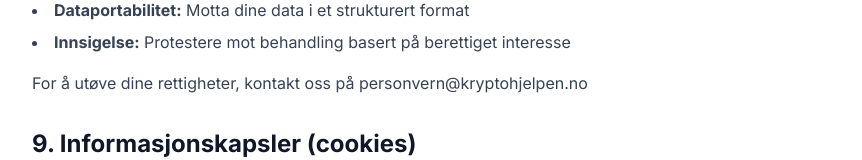
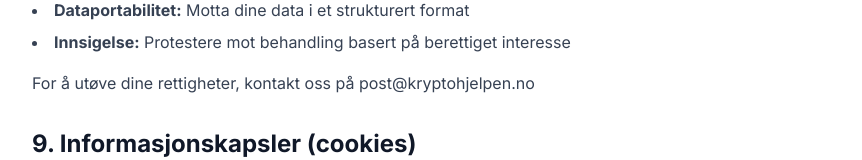
Before and after one commit to aiagenten/Kryptohjelpen, a Next.js app: page /personvern in a window 1280 px wide. Shown: the part 2218-2378 px from the top of the page, without its empty margins (208-1070 px from the left). Built offline with nearby package versions, Linux system fonts and the light colour scheme; no server answers.

Commit message:
Update all emails to post@kryptohjelpen.no

```diff
--- a/src/app/api/contact/route.ts
+++ b/src/app/api/contact/route.ts
@@ -34,7 +34,7 @@ export async function POST(request: NextRequest) {
       try {
         await resend.emails.send({
           from: 'Kryptohjelpen <noreply@kryptohjelpen.no>',
-          to: ['kontakt@kryptohjelpen.no'],
+          to: ['post@kryptohjelpen.no'],
           replyTo: email,
           subject: `[Kontaktskjema] ${subject || 'Ny henvendelse'} fra ${name}`,
           html: `
--- a/src/app/personvern/page.tsx
+++ b/src/app/personvern/page.tsx
@@ -32,7 +32,7 @@ export default function PersonvernPage() {
             <div className="mt-4 p-4 bg-gray-50 rounded-lg">
               <p className="text-gray-700">
                 <strong>Kontakt:</strong><br />
-                E-post: kontakt@kryptohjelpen.no<br />
+                E-post: post@kryptohjelpen.no<br />
                 Adresse: Norge
               </p>
             </div>
@@ -111,7 +111,7 @@ export default function PersonvernPage() {
               <li><strong>Innsigelse:</strong> Protestere mot behandling basert på berettiget interesse</li>
             </ul>
             <p className="text-gray-700 leading-relaxed mt-4">
-              For å utøve dine rettigheter, kontakt oss på personvern@kryptohjelpen.no
+              For å utøve dine rettigheter, kontakt oss på post@kryptohjelpen.no
             </p>
           </section>
 
@@ -148,7 +148,7 @@ export default function PersonvernPage() {
             </p>
             <div className="mt-4 p-4 bg-[#8DC99C]/10 rounded-lg">
               <p className="text-gray-700">
-                E-post: personvern@kryptohjelpen.no<br />
+                E-post: post@kryptohjelpen.no<br />
                 🌐 kryptohjelpen.no/kontakt
               </p>
             </div>
```
